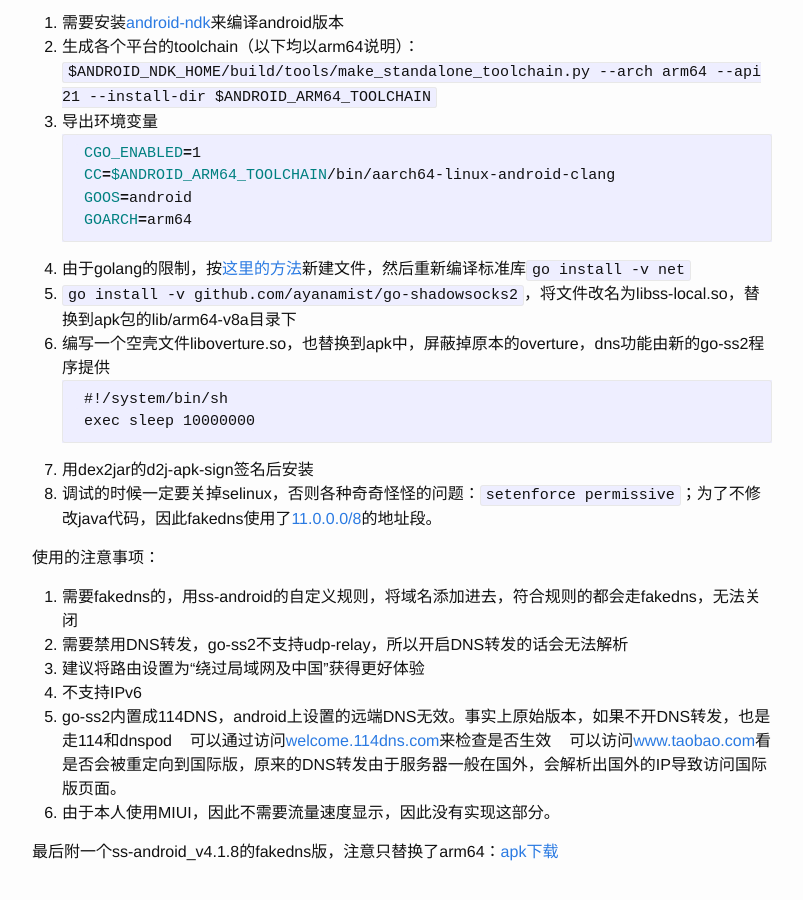
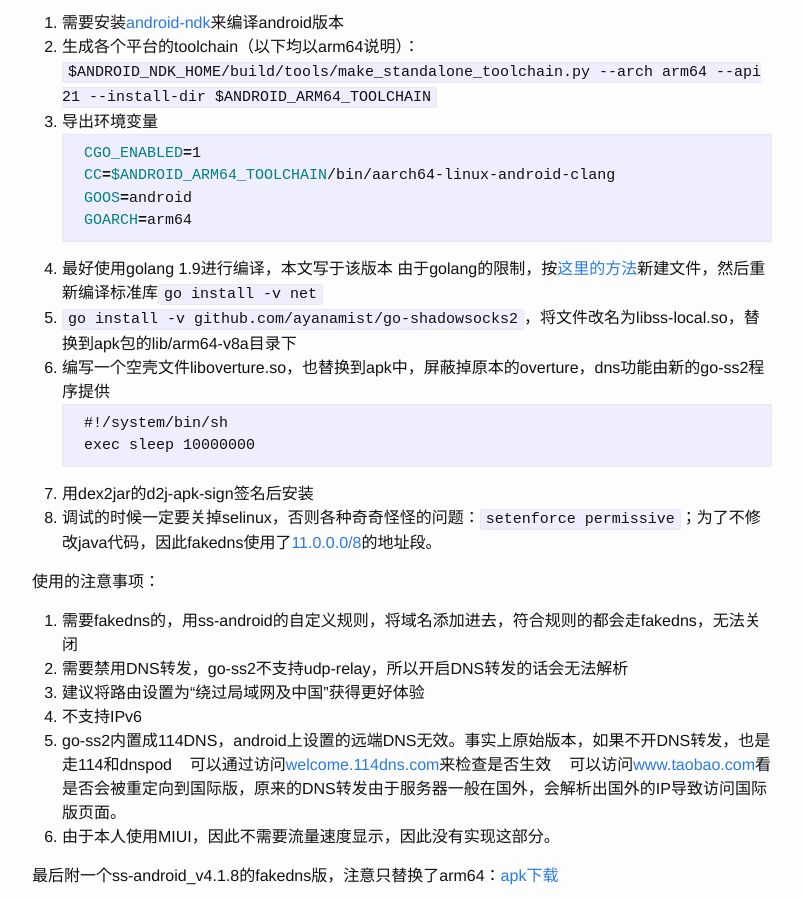
Before and after one commit to ayanamist/ayanamist.github.io, a Jekyll site: the page built from _posts/2017-09-09-ss-android-fakedns.md, in a window 1280 px wide and 900 px high, scrolled down 791 px. Shown: the whole window, without its empty margins (238-1041 px from the left). Built offline with Jekyll 4.4.1, drawn with Linux system fonts in a browser that asks for light colours.

Commit message:
Update 2017-09-09-ss-android-fakedns.md

````diff
--- a/_posts/2017-09-09-ss-android-fakedns.md
+++ b/_posts/2017-09-09-ss-android-fakedns.md
@@ -29,7 +29,8 @@ iOS上surge的[fakedns的方案](https://trello.com/c/AFX8ht38)非常好，毕
     GOOS=android
     GOARCH=arm64
     ```
-3. 由于golang的限制，按[这里的方法](https://github.com/golang/go/issues/21820#issuecomment-328281230)新建文件，然后重新编译标准库`go install -v net`
+3. 最好使用golang 1.9进行编译，本文写于该版本
+    由于golang的限制，按[这里的方法](https://github.com/golang/go/issues/21820#issuecomment-328281230)新建文件，然后重新编译标准库`go install -v net`
 4. `go install -v github.com/ayanamist/go-shadowsocks2`，将文件改名为libss-local.so，替换到apk包的lib/arm64-v8a目录下
 5. 编写一个空壳文件liboverture.so，也替换到apk中，屏蔽掉原本的overture，dns功能由新的go-ss2程序提供
     ```
````
